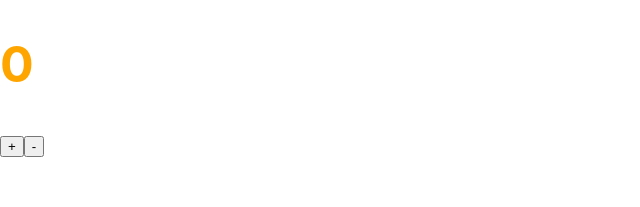
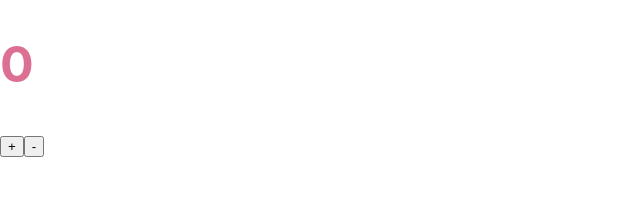
Before and after one commit to somesanity/webHook, a React (Create React App) app: page / in a window 1280 px wide. Shown: the top 207 px of the page, without its empty margins (0-640 px from the left). Built offline with nearby package versions, Linux system fonts and the light colour scheme.

Commit message:
change color to palevioletred

```diff
--- a/src/App.css
+++ b/src/App.css
@@ -1,4 +1,4 @@
 body {
   font-size: 25px;
-  color: orange;
+  color: palevioletred;
 }
```
